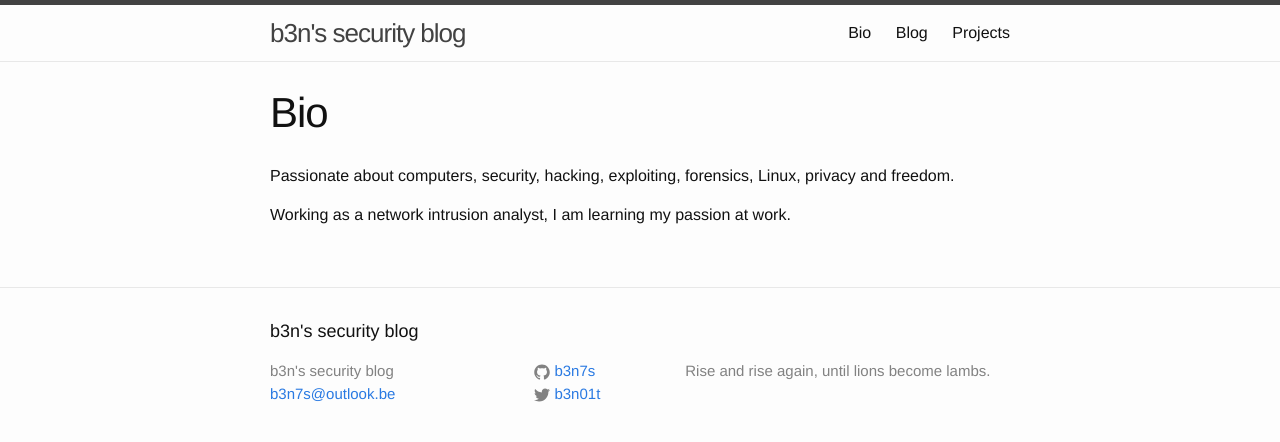
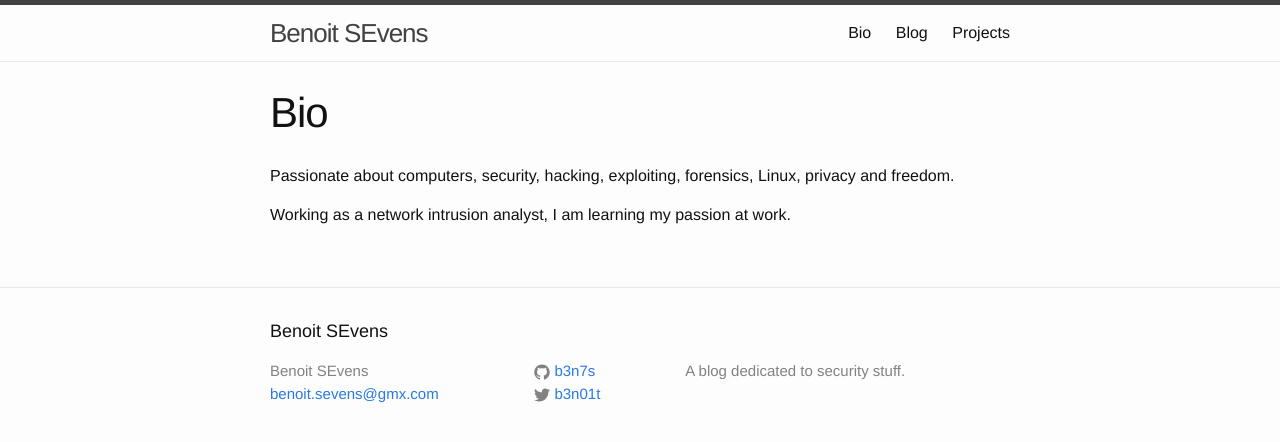
Before and after one commit to kurisuryu/b3n7s.github.io, a Jekyll site: the page built from bio.md, in a window 1280 px wide. Shown: the top 442 px of the page. Built offline with Jekyll 4.4.1, drawn with Linux system fonts in a browser that asks for light colours.

Commit message:
Update _config.yml

```diff
--- a/_config.yml
+++ b/_config.yml
@@ -6,10 +6,10 @@
 # 'jekyll serve'. If you change this file, please restart the server process.
 
 # Site settings
-title: b3n's security blog
-email: b3n7s@outlook.be
+title: Benoit SEvens
+email: benoit.sevens@gmx.com
 description: > # this means to ignore newlines until "baseurl:"
-  Rise and rise again, until lions become lambs.
+  A blog dedicated to security stuff.
 baseurl: "" # the subpath of your site, e.g. /blog
 url: "http://b3n7s.github.io" # the base hostname & protocol for your site
 twitter_username: b3n01t
```
